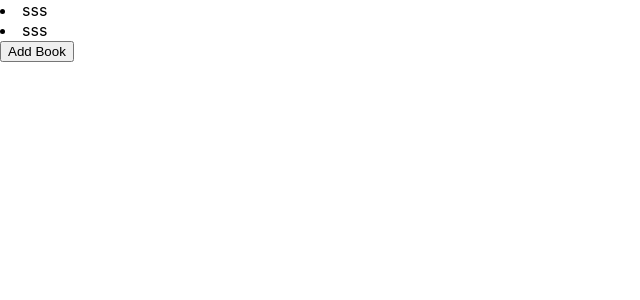
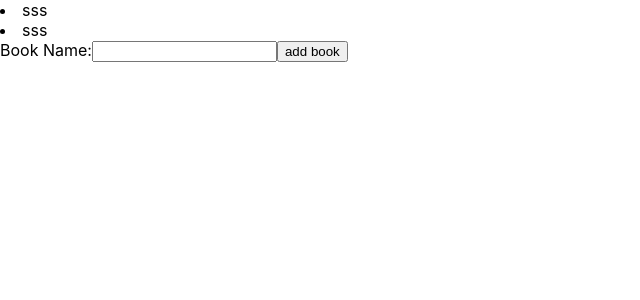
Before and after one commit to thejustvic/Reading-List-App, a React (Create React App) app: page / in a window 1280 px wide. Shown: the top 300 px of the page, without its empty margins (0-640 px from the left). Built offline with nearby package versions, Linux system fonts and the light colour scheme.

Commit message:
new book form

```diff
--- a/src/App.js
+++ b/src/App.js
@@ -1,11 +1,9 @@
 import React from 'react';
-import Navbar from './components/Navbar';
 import BookList from './components/BookList';
 
 function App() {
   return (
     <div className="App">
-      <Navbar />
       <BookList />
     </div>
   );
--- a/src/components/BookList.js
+++ b/src/components/BookList.js
@@ -1,9 +1,27 @@
 import React from 'react'
+import uuid from 'uuid/v1'
+import NewBookForm from './NewBookForm'
 
 const BookList = () => {
+
+  const [books, setBooks] = React.useState([
+    { title: 'sss', id: 1 },
+    { title: 'sss', id: 2 },
+  ]);
+
+  const addBook = title => {
+    setBooks([ ...books, { title, id: uuid() }]);
+  }
+
   return(
-    <>
-    </>
+    <div className='song-list'>
+      {books.map(book => {
+        return (
+          <li key={book.id}>{book.title}</li>
+        )
+      })}
+      <NewBookForm addBook={addBook} />
+    </div>
   )
 }
 
--- a/src/components/Navbar.js
+++ /dev/null
@@ -1,27 +0,0 @@
-import React from 'react'
-import uuid from 'uuid/v1'
-
-const Navbar = () => {
-
-  const [books, setBooks] = React.useState([
-    { title: 'sss', id: 1 },
-    { title: 'sss', id: 2 },
-  ]);
-
-  const AddBook = () => {
-    setBooks([ ...books, { title: 'aaa', id: uuid() }]);
-  }
-
-  return(
-    <div className='song-list'>
-      {books.map(book => {
-        return (
-          <li key={book.id}>{book.title}</li>
-        )
-      })}
-      <button onClick={AddBook}>Add Book</button>
-    </div>
-  )
-}
-
-export default Navbar
--- /dev/null
+++ b/src/components/NewBookForm.js
@@ -0,0 +1,27 @@
+import React from 'react'
+
+const NewBookForm = ({ addBook }) => {
+
+  const [title, setTitle] = React.useState('')
+
+  const handleSubmit = e => {
+    e.preventDefault()
+    addBook(title)
+    setTitle('')
+  }
+
+  return(
+    <form onSubmit={handleSubmit}>
+      <label>Book Name:</label>
+      <input
+        type='text'
+        required
+        onChange={e => setTitle(e.target.value)}
+        value={title}
+      />
+      <input type='submit' value='add book' />
+    </form>
+  )
+}
+
+export default NewBookForm
```
